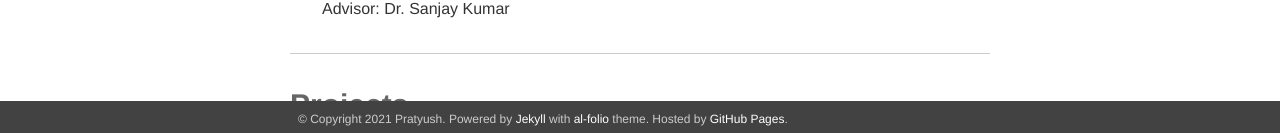
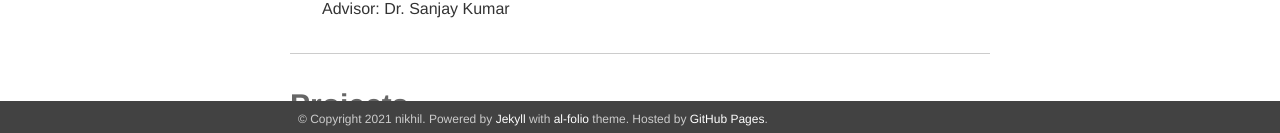
Before and after one commit to ciniks117/ciniks117.github.io, a Jekyll site: the page built from _pages/about.md, in a window 1280 px wide and 900 px high, scrolled down 618 px. Shown: the part 764-897 px from the top of the window. Built offline with Jekyll 4.4.1, drawn with Linux system fonts in a browser that asks for light colours; nearby versions of some CDN libraries; library files that are not in the unit come from our copies.

Commit message:
Update _config.yml

```diff
--- a/_config.yml
+++ b/_config.yml
@@ -1,8 +1,8 @@
 # -----------------------------------------------------------------------------
 # Site settings
 # -----------------------------------------------------------------------------
-name: Pratyush
-email: pratyushvarshney91@gmail.com
+name:  nikhil
+email: cniks117@gmail.com
 description: > # this means to ignore newlines until "url:"
   Personal Page.
 footer_text: >
@@ -15,12 +15,12 @@
 
 # google-analytics
 google_analytics: UA-XXXXXXXXX # out your google-analytics code
-repo: http://github.com/pratyusv
+repo: http://github.com/ciniks117
 
 # -----------------------------------------------------------------------------
 # Social integration
 # -----------------------------------------------------------------------------
-github_username: pratyusv # put your github username
+github_username: ciniks117 # put your github username
 twitter_username: # put your twitter username
 linkedin_username:  # put your linkedin username
 scholar_authorid:  # put your google scholar author id
@@ -43,7 +43,7 @@
     older: 'Older'
 
 # Comments
-disqus_shortname: pratyusv# put your disqus shortname
+#disqus_shortname: nikhil# put your disqus shortname
 
 # Optional features
 show_social_icons:  false
```
